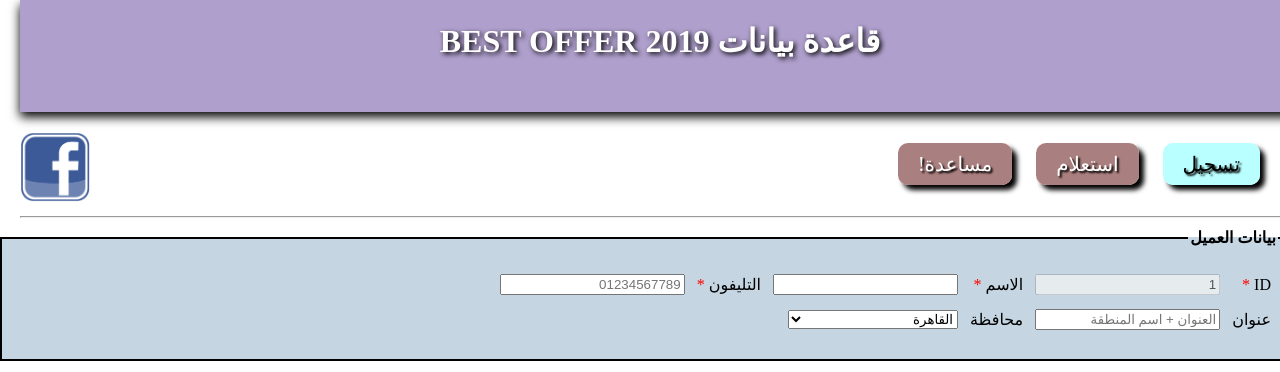
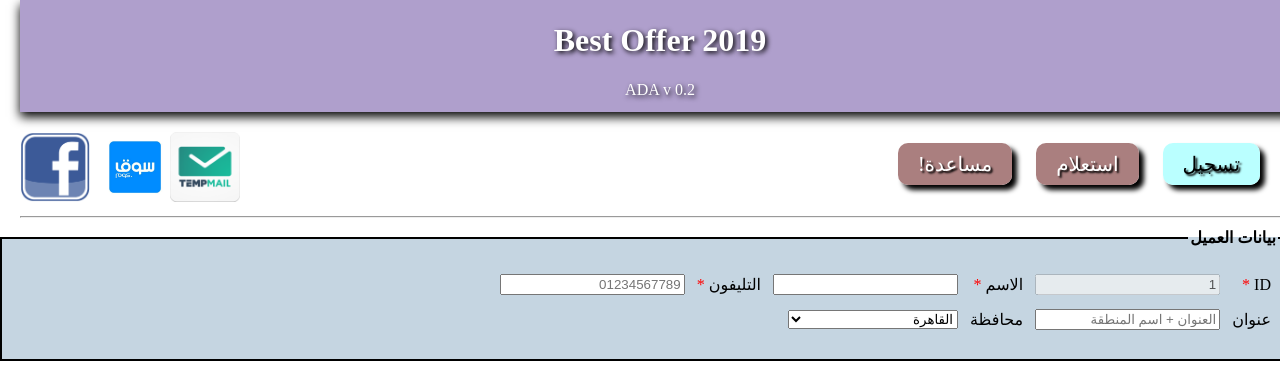
Before and after one commit to khaledfathi/ayman_application, a Flask app: page /data_entry in a window 1280 px wide. Shown: the top 372 px of the page. Run offline with Flask 2, Linux system fonts and the light colour scheme; data that the repository does not hold is empty.

Commit message:
Add files via upload

```diff
--- a/templates/base.html
+++ b/templates/base.html
@@ -12,7 +12,8 @@
 	<body>
 		<header>
 			<div class="header_title">
-				<h1>قاعدة بيانات BEST OFFER 2019</h1>
+				<h1>Best Offer 2019</h1>
+				<p>ADA v 0.2 </p>
 			</div>
 		</header>
 		<nav class="man_nav">
@@ -21,9 +22,21 @@
 				<a href="query"><li class="q">استعلام</li></a>
 				<a href="help"><li class="h">مساعدة!</li></a>
 			</ul>
-			<a href="https://www.facebook.com/Bestoffer2019/" target="_blank">
-				<image class="fb_logo" src="static/images/facebook_logo.png"/>
-			</a>
+			<div class="icon_links">
+				<a href="https://www.facebook.com/Bestoffer2019/" target="_blank">
+					<image class="fb_logo" src="static/images/facebook_logo.png"/>
+				</a>
+
+				<a href="https://egypt.souq.com/eg-ar/" target="_blank">
+					<image class="souq_logo" src="static/images/souq.jpg"/>
+				</a>
+
+				<a href="https://temp-mail.org/" target="_blank">
+					<image class="temp_mail_logo" src="static/images/temp_mail.png"/>
+				</a>
+
+
+			</div>
 		</nav>
 		<hr>
 
```
Also changed, not shown: templates/index.html (+6 -1 lines).
